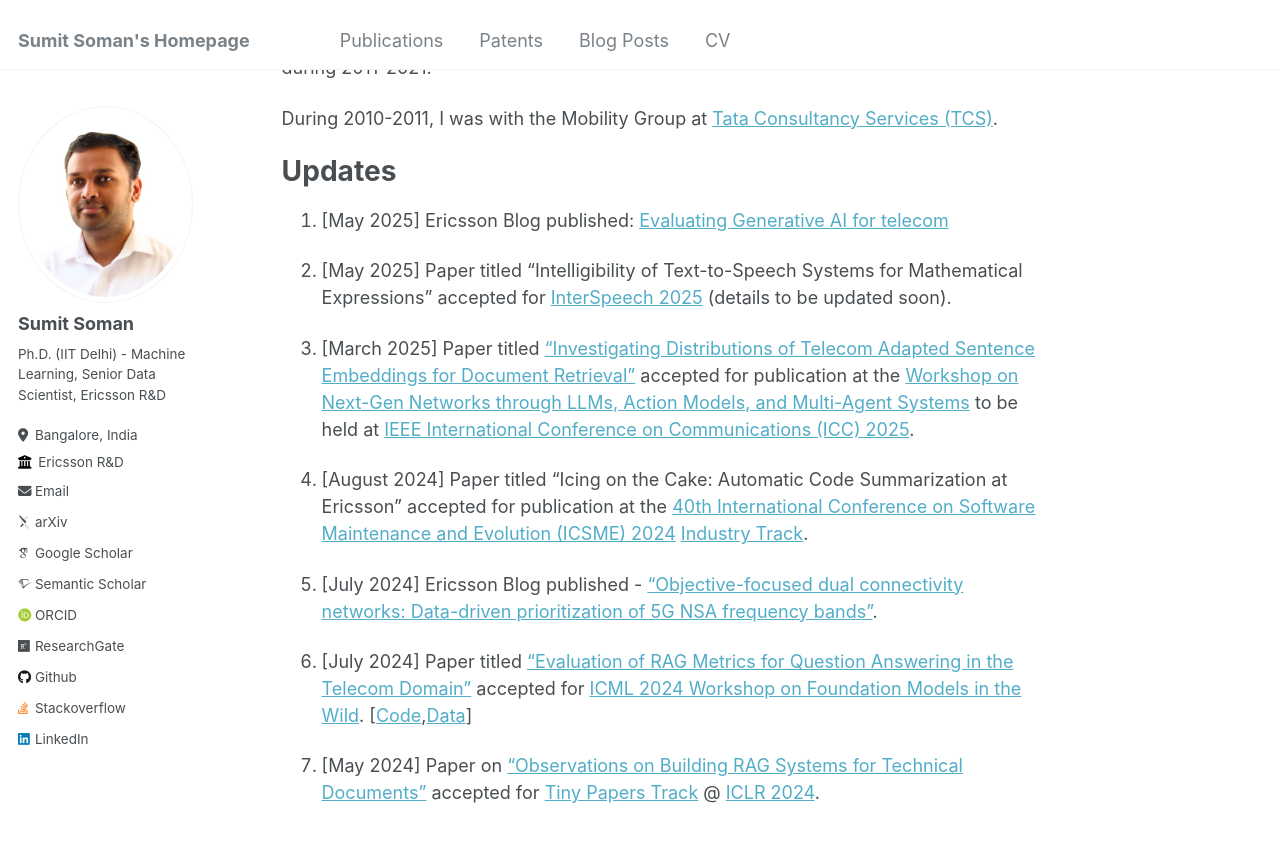
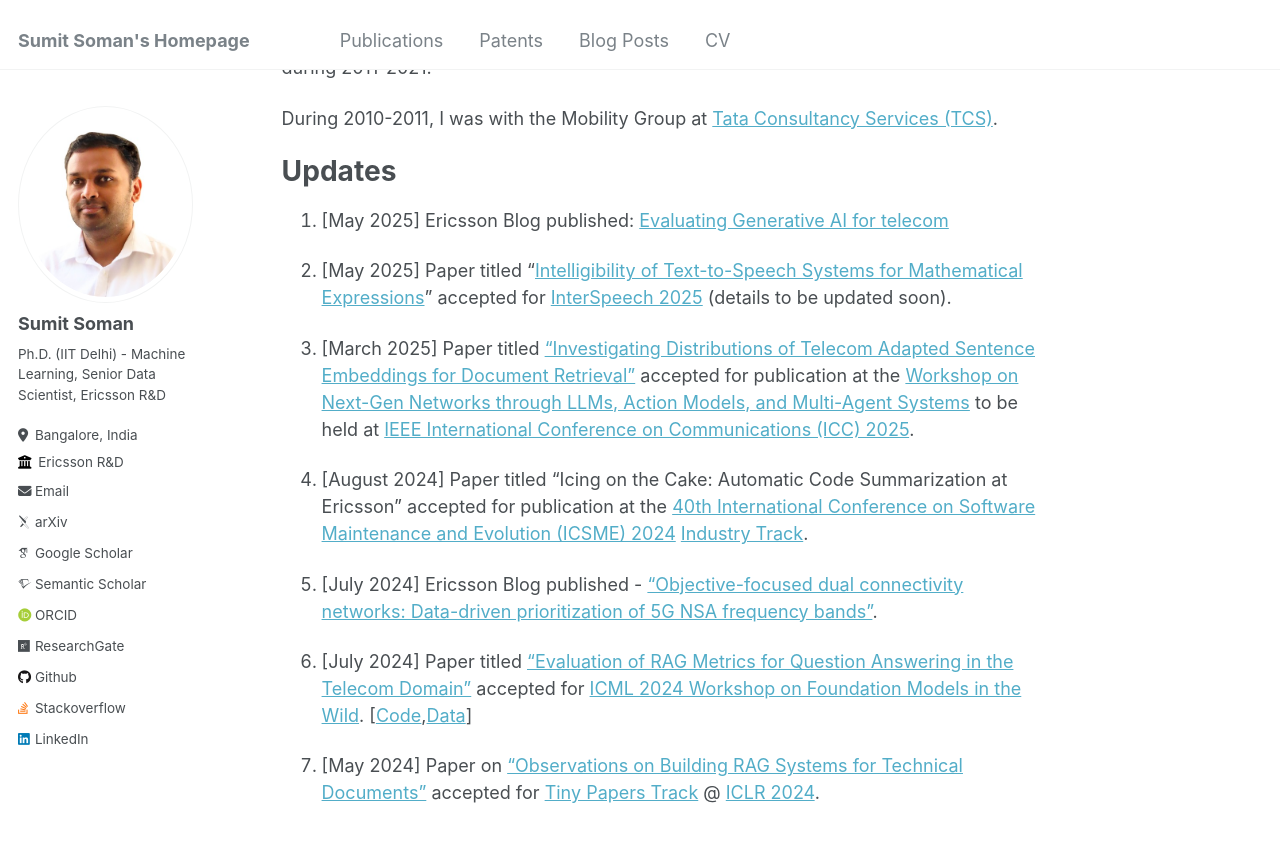
Before and after one commit to sumitsoman/sumitsoman.github.io, a Jekyll site: the page built from _pages/about.md, in a window 1280 px wide and 900 px high, scrolled down 580 px. Shown: the top 842 px of the window. Built offline with Jekyll 4.4.1, drawn with Linux system fonts in a browser that asks for light colours; some web fonts are replaced; part of the change alters nothing that is shown.

```diff
--- a/_pages/about.md
+++ b/_pages/about.md
@@ -29,7 +29,7 @@ Updates
 
 1. [May 2025] Ericsson Blog published: [Evaluating Generative AI for telecom](https://www.ericsson.com/en/blog/2025/5/evaluating-generative-ai-for-telecom)
 
-2. [May 2025] Paper titled "Intelligibility of Text-to-Speech Systems for Mathematical Expressions" accepted for [InterSpeech 2025](https://www.interspeech2025.org/home) (details to be updated soon).
+2. [May 2025] Paper titled "[Intelligibility of Text-to-Speech Systems for Mathematical Expressions](https://arxiv.org/abs/2506.11086)" accepted for [InterSpeech 2025](https://www.interspeech2025.org/home) (details to be updated soon).
 
 3. [March 2025] Paper titled ["Investigating Distributions of Telecom Adapted Sentence Embeddings for Document Retrieval"](https://arxiv.org/abs/2406.12336) accepted for publication at the [Workshop on Next-Gen Networks through LLMs, Action Models, and Multi-Agent Systems](https://icc2025.ieee-icc.org/workshop/ws20-workshop-next-gen-networks-through-llms-action-models-and-multi-agent-systems) to be held at [IEEE International Conference on Communications (ICC) 2025](https://icc2025.ieee-icc.org/call-workshop-papers).
 
```
